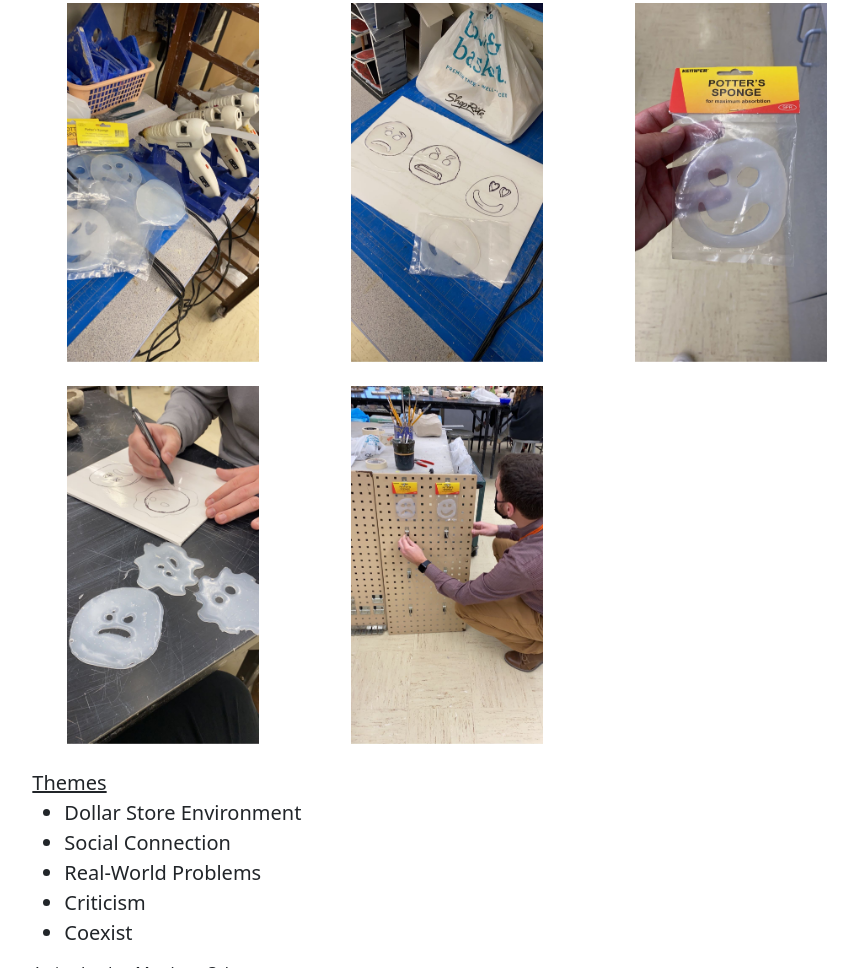
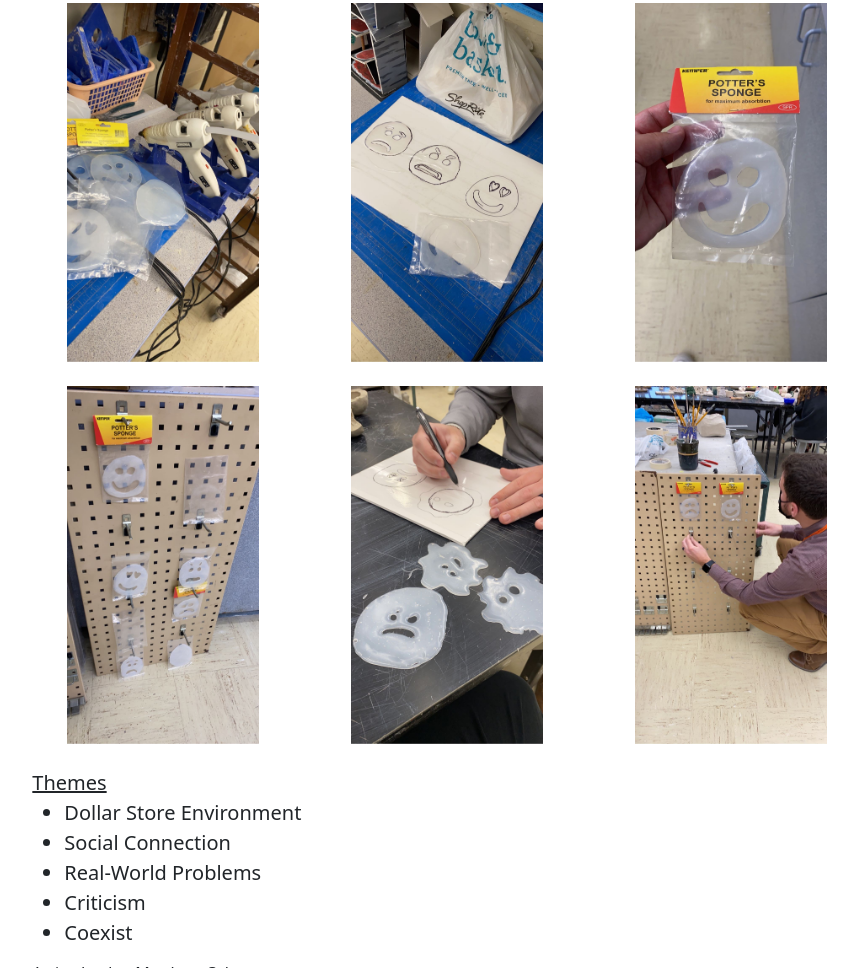
Before and after one commit to jerzsk8er/facevalues, a plain HTML site: page index.html in a window 1280 px wide. Shown: the part 472-1440 px from the top of the page, without its empty margins (193-1051 px from the left). Drawn offline with nearby package versions, Linux system fonts and the light colour scheme.

Commit message:
updated pictures; updated spacing; testing logo placement;

```diff
--- a/index.html
+++ b/index.html
@@ -62,6 +62,10 @@
             ------------>
             <div class="row">
                 <div class="col-sm-4">
+                    <img class="prog" src="images/IMG_5457.jpg" alt="">
+                </div>
+
+                <div class="col-sm-4">
                     <img class="prog" src="images/IMG-5413.JPG" alt="">
                     <br/>
                     <br/>
@@ -70,6 +74,7 @@
                 <div class="col-sm-4">
                     <img class="prog" src="images/IMG-5370.JPG" alt="">
                 </div>
+
             </div>
             <div class="row">
                 <div class="col-sm-12">
```
Also changed, not shown: images/IMG_5457.jpg (added).
